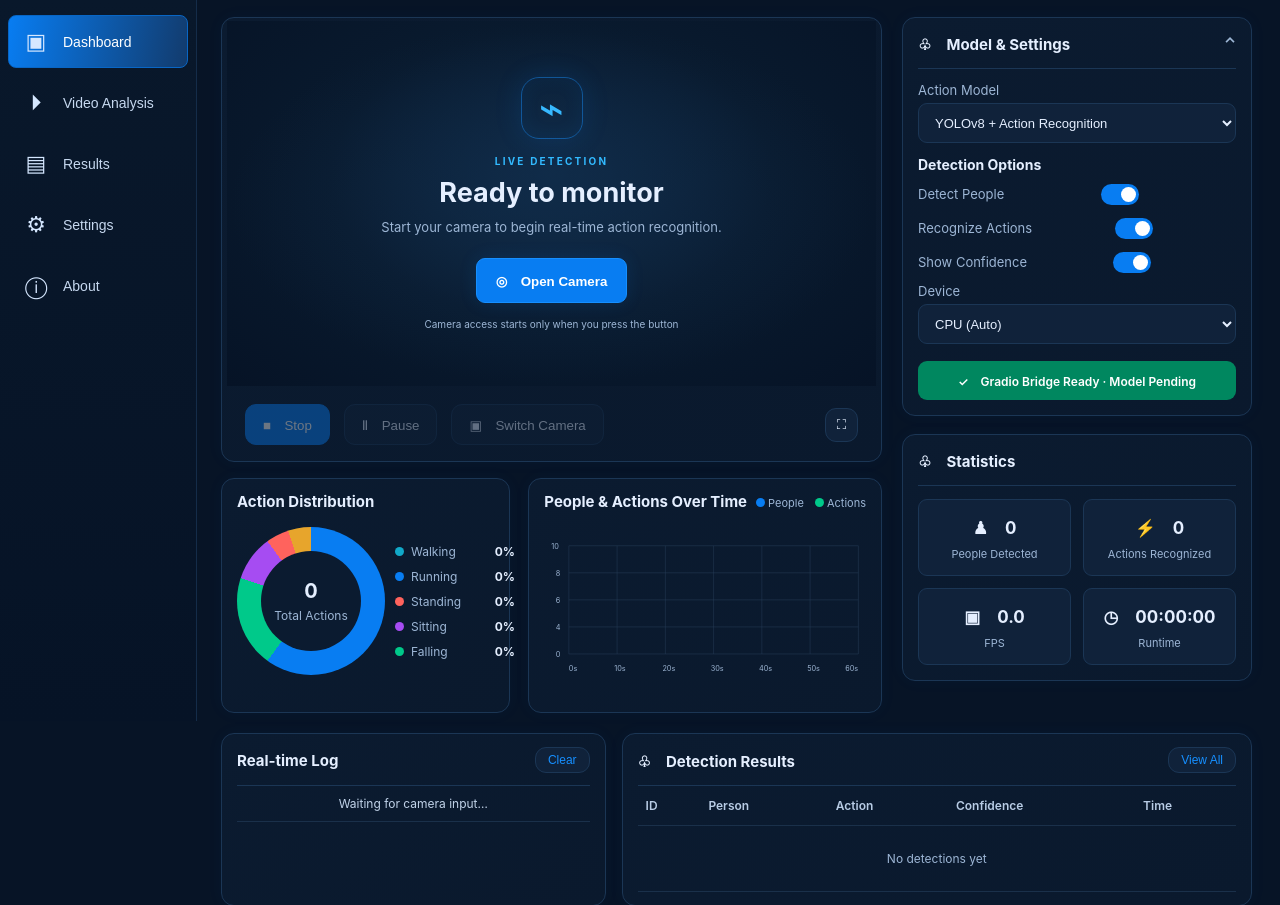
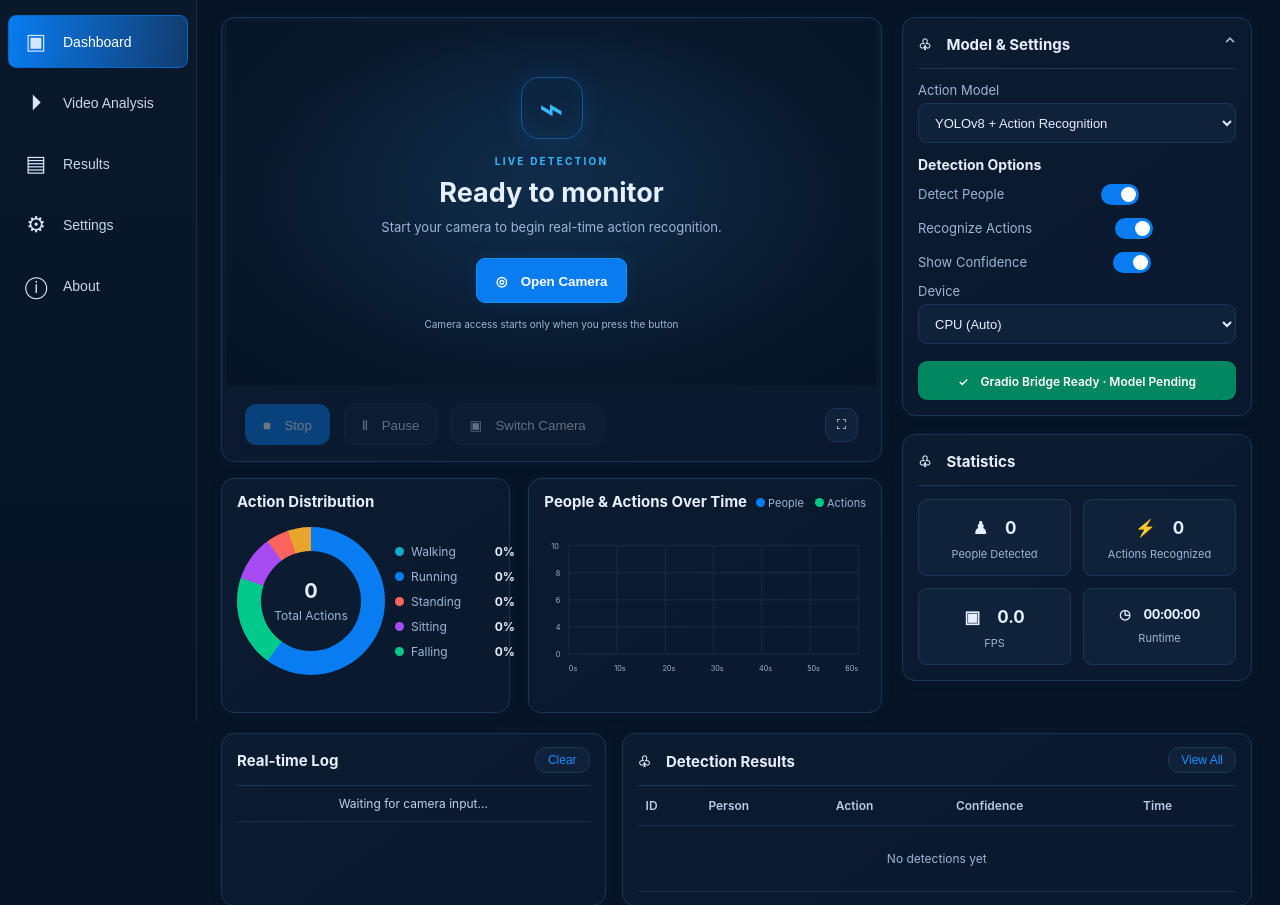
Before and after one commit to Stitch606/AI-Learning-Journey, a Python web app: template huggingface-space/templates/index.html in a window 1280 px wide. Shown: the part 79-984 px from the top of the page. Run offline with Jinja, Linux system fonts and the light colour scheme; the template is opened without the code that fills it, so the values that code supplies are empty.

Commit message:
Keep runtime counter inside statistics tile

```diff
--- a/huggingface-space/static/styles/style.css
+++ b/huggingface-space/static/styles/style.css
@@ -110,3 +110,9 @@ html[data-theme=light] .empty-actions button.primary{background:#087df2;color:wh
 @media (min-width: 1450px) {
   .layout { grid-template-columns: minmax(0, 1fr) 380px !important; }
 }
+
+/* Keep runtime inside its statistics tile. */
+.stat-grid > div { min-width: 0; overflow: hidden; }
+.stat-grid .runtime-value { white-space: nowrap; font-size: clamp(11px, 1.05vw, 16px); letter-spacing: -0.35px; }
+.stat-grid .runtime-value span { font-variant-numeric: tabular-nums; }
+@media (max-width: 760px) { .stat-grid .runtime-value { font-size: clamp(9px, 2.5vw, 13px); letter-spacing: -0.5px; } }
```
